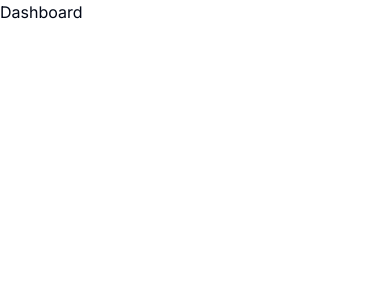
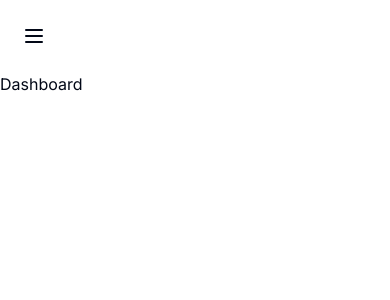
Before and after one commit to web-dev404/OmniGenAI, a Next.js app: page /dashboard in a window 390 px wide. Shown: the top 300 px of the page. Built offline with nearby package versions, Linux system fonts and the light colour scheme.

Commit message:
add navbar and move there profile

```diff
--- a/app/(dashboard)/(routes)/dashboard/page.tsx
+++ b/app/(dashboard)/(routes)/dashboard/page.tsx
@@ -1,10 +1,3 @@
-import { UserButton } from "@clerk/nextjs";
-
 export default function Dashboard() {
-  return (
-    <div>
-      Dashboard
-      <UserButton afterSignOutUrl={"/dashboard"} />
-    </div>
-  );
+  return <div>Dashboard</div>;
 }
--- a/app/(dashboard)/layout.tsx
+++ b/app/(dashboard)/layout.tsx
@@ -1,4 +1,5 @@
 import { ReactNode } from "react";
+import Navbar from "@/components/Navbar";
 
 const DashboardLayout = ({ children }: { children: ReactNode }) => {
   return (
@@ -11,7 +12,10 @@ const DashboardLayout = ({ children }: { children: ReactNode }) => {
         <div>Hello Sidebar</div>
       </div>
 
-      <main className={"md:pl-72"}>{children}</main>
+      <main className={"md:pl-72"}>
+        <Navbar />
+        {children}
+      </main>
     </div>
   );
 };
--- /dev/null
+++ b/components/Navbar.tsx
@@ -0,0 +1,19 @@
+import { Button } from "@/components/ui/button";
+import { Menu } from "lucide-react";
+import { UserButton } from "@clerk/nextjs";
+
+const Navbar = () => {
+  return (
+    <div className={"flex items-center p-4"}>
+      <Button className={"md:hidden"} size={"icon"} variant={"ghost"}>
+        <Menu />
+      </Button>
+
+      <div className={"flex w-full justify-end"}>
+        <UserButton afterSignOutUrl={"/dashboard"} />
+      </div>
+    </div>
+  );
+};
+
+export default Navbar;
```
